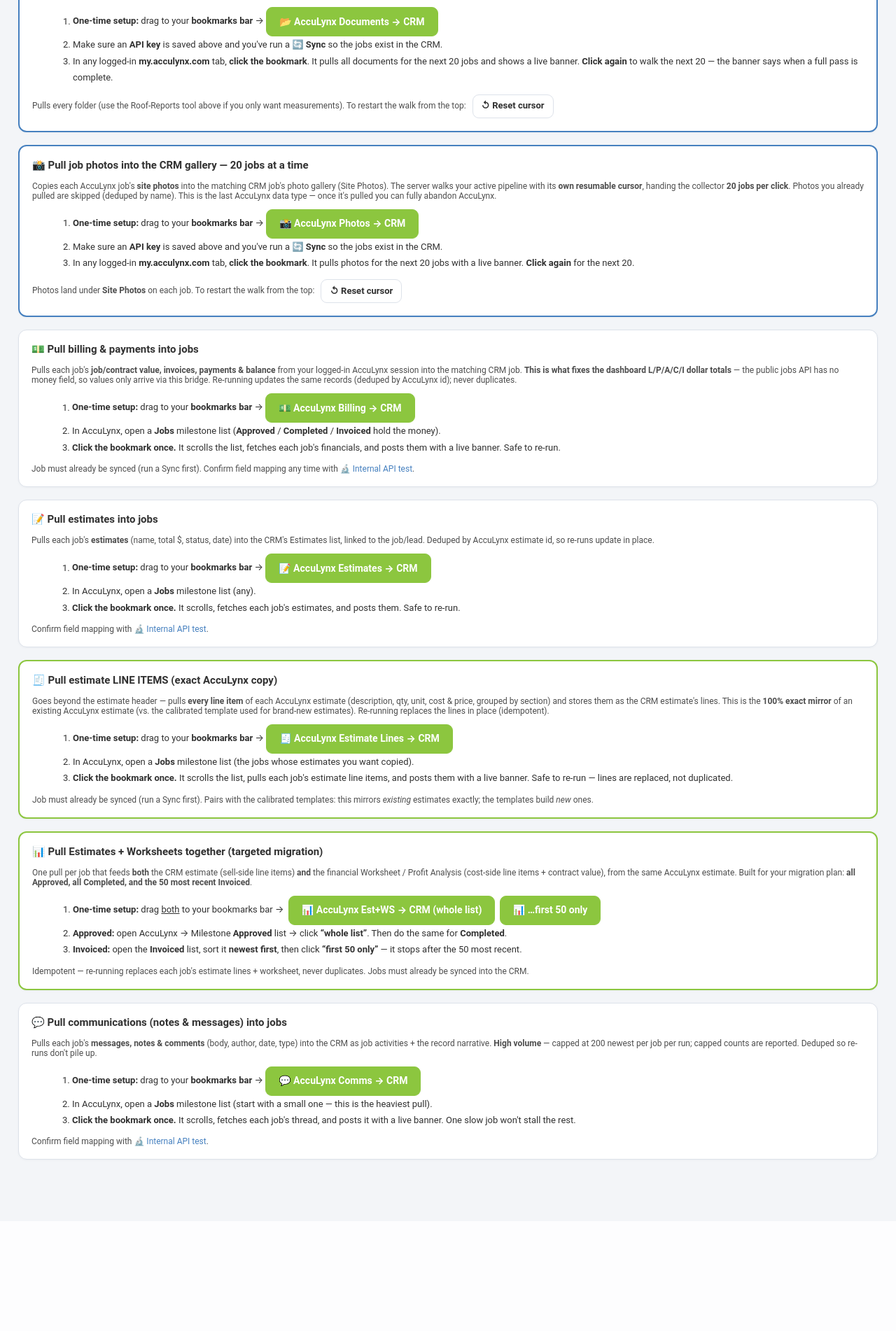
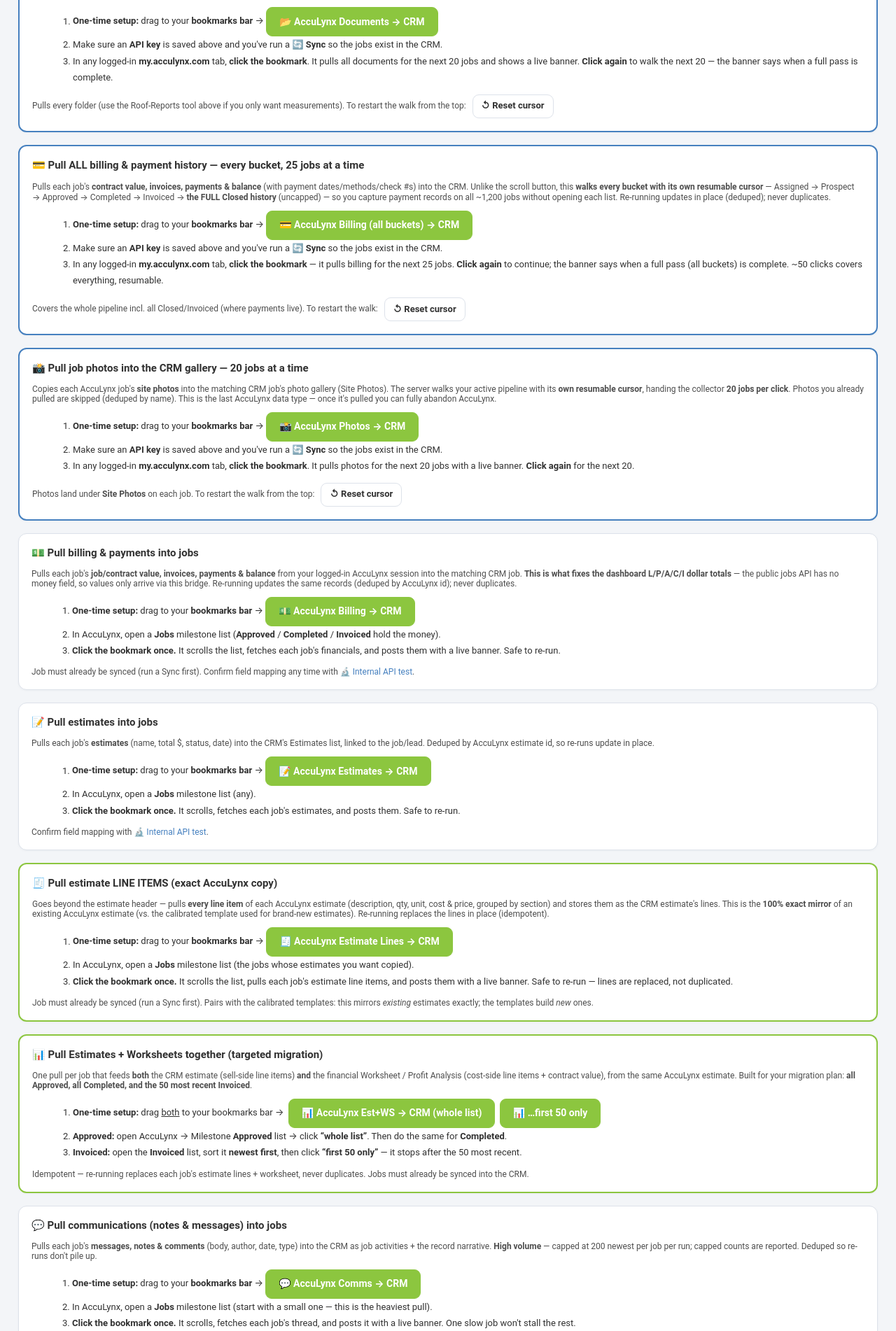
Before and after one commit to dannybivins83-blip/collab-crm, a Flask app: page /sync/ in a window 1280 px wide. Shown: the part 2186-4088 px from the top of the page at 70% size. Before the commit the page ends 3845 px from the top, so only its background shows below. Run offline with Flask 3, Linux system fonts and the light colour scheme; the visitor is signed in with stand-in values (Sample User, id 1); data that the repository does not hold is empty; some libraries are stand-ins or nearby versions.

Commit message:
Add 'Billing (all buckets) -> CRM' cursor-walk bookmarklet for full payment-history migration
- _pipeline_next_batch gains caps override; billing walks every bucket UNCAPPED
  (full Closed + Invoiced, where payments live) via own cursor acculynx_bill_*
- /sync/bill-batch (+ /sync/bill-reset), added to public allowlist
- pullBillingWalkBM: per job pulls financial-progress + invoices + linked payments,
  posts to billing-import; resumable 25/click; added to the bookmarks-folder installer

Co-Authored-By: Claude Opus 4.8 <noreply@anthropic.com>

```diff
--- a/modules/acculynx_sync.py
+++ b/modules/acculynx_sync.py
@@ -41,6 +41,7 @@ def _ensure_schema():
                 "acculynx_rr_cursor INTEGER DEFAULT 0", "acculynx_rr_group INTEGER DEFAULT 0",
                 "acculynx_doc_cursor INTEGER DEFAULT 0", "acculynx_doc_group INTEGER DEFAULT 0",
                 "acculynx_photo_cursor INTEGER DEFAULT 0", "acculynx_photo_group INTEGER DEFAULT 0",
+                "acculynx_bill_cursor INTEGER DEFAULT 0", "acculynx_bill_group INTEGER DEFAULT 0",
                 "debug_probe TEXT", "debug_probe_at TEXT"):
         try:
             db.execute("ALTER TABLE company_settings ADD COLUMN %s" % col)
@@ -2156,10 +2157,14 @@ def _rr_next_batch(base, key, n):
     return _pipeline_next_batch(base, key, n, "acculynx_rr_group", "acculynx_rr_cursor")
 
 
-def _pipeline_next_batch(base, key, n, gkey, ckey):
+def _pipeline_next_batch(base, key, n, gkey, ckey, caps=None):
     """Walk the active AccuLynx pipeline (GUIDs only) and return the next `n` jobs
     after the saved cursor (gkey/ckey), advancing it. Each item: {guid, name}.
-    Resumable across clicks; wraps the cursor to 0 when the pipeline is exhausted."""
+    Resumable across clicks; wraps the cursor to 0 when the pipeline is exhausted.
+    `caps` overrides the per-group cap dict (pass {} to walk EVERY group in full —
+    e.g. billing/payments needs all closed + invoiced, not just the recent 500)."""
+    if caps is None:
+        caps = _RR_GROUP_CAP
     company = db.get_company()
     g = int(company.get(gkey) or 0)
     start = int(company.get(ckey) or 0)
@@ -2167,7 +2172,7 @@ def _pipeline_next_batch(base, key, n, gkey, ckey):
     PAGE = 25
     while len(out) < n and g < len(_RR_GROUPS):
         grp = _RR_GROUPS[g]
-        cap = _RR_GROUP_CAP.get(grp)               # None = walk the whole group
+        cap = caps.get(grp)                        # None = walk the whole group
         if cap is not None and start >= cap:       # capped group fully walked
             g += 1
             start = 0
@@ -2407,6 +2412,43 @@ def photo_batch():
     return _cors({"ok": True, "batch": batch, "count": len(batch), "group": group, "done": done})
 
 
+@bp.route("/bill-batch")
+def bill_batch():
+    """CORS-open: next batch of job GUIDs to pull BILLING/PAYMENTS for, walking ALL
+    buckets UNCAPPED (its own cursor) — including the full Closed + Invoiced history,
+    where payment records live. Annotates in_crm. `?reset=1` restarts the walk."""
+    company = db.get_company()
+    key = (company.get("acculynx_api_key") or "").strip()
+    base = (company.get("acculynx_api_base") or DEFAULT_BASE).strip()
+    if not key:
+        return _cors({"ok": False, "reason": "no_api_key",
+                      "error": "Set an AccuLynx API key on the Sync page first."}, 400)
+    if request.args.get("reset"):
+        db.save_company({"acculynx_bill_group": 0, "acculynx_bill_cursor": 0})
+    try:
+        n = max(1, min(50, int(request.args.get("n") or 25)))
+    except Exception:
+        n = 25
+    try:
+        batch, group, done = _pipeline_next_batch(base, key, n,
+                                                  "acculynx_bill_group", "acculynx_bill_cursor",
+                                                  caps={})  # walk every bucket in full
+    except Exception as e:
+        return _cors({"ok": False, "reason": "api_failed", "error": "%s: %s" % (type(e).__name__, e)})
+    for it in batch:
+        kind, rec, how = _roofreport_record(it["guid"], it.get("name"))
+        it["in_crm"] = bool(rec)
+    return _cors({"ok": True, "batch": batch, "count": len(batch), "group": group, "done": done})
+
+
+@bp.route("/bill-reset", methods=["POST"])
+def bill_reset():
+    """Reset the billing/payments sync cursor to the top of the pipeline."""
+    db.save_company({"acculynx_bill_group": 0, "acculynx_bill_cursor": 0})
+    flash("Billing sync cursor reset — the next batch starts at the top of the pipeline.", "ok")
+    return redirect(url_for("sync.index"))
+
+
 @bp.route("/debug-probe", methods=["POST", "OPTIONS"])
 def debug_probe():
     """CORS-open temporary diagnostic: stores a posted JSON blob (e.g. AccuLynx endpoint
--- a/modules/auth.py
+++ b/modules/auth.py
@@ -25,7 +25,7 @@ PUBLIC = {"auth.login", "auth.google_login", "auth.google_callback",
           "sync.doc_import", "sync.doc_manifest", "sync.doc_batch",
           "sync.roofreport_import", "sync.roofreport_manifest", "sync.roofreport_batch",
           "sync.photo_import", "sync.photo_batch",
-          "sync.billing_import", "sync.billing_manifest",
+          "sync.billing_import", "sync.billing_manifest", "sync.bill_batch",
           "sync.estimate_import", "sync.comm_import", "sync.worksheet_import",
           "sync.job_guids", "sync.catalog_import", "sync.debug_probe",
           "portal.home", "portal.message", "portal.sign", "portal.sign_doc", "portal.pay",
--- a/templates/sync.html
+++ b/templates/sync.html
@@ -115,6 +115,21 @@
   </ol>
   <div class="muted">Pulls every folder (use the Roof-Reports tool above if you only want measurements). To restart the walk from the top:
     <form method="post" action="{{ url_for('sync.doc_reset') }}" style="display:inline">
+      <button class="btn ghost sm" type="submit" style="margin-left:6px">↺ Reset cursor</button>
+    </form>
+  </div>
+</div>
+
+<div class="card" style="border:2px solid var(--accent)">
+  <h2>💳 Pull ALL billing &amp; payment history — every bucket, 25 jobs at a time</h2>
+  <p class="muted">Pulls each job's <b>contract value, invoices, payments &amp; balance</b> (with payment dates/methods/check #s) into the CRM. Unlike the scroll button, this <b>walks every bucket with its own resumable cursor</b> — Assigned → Prospect → Approved → Completed → Invoiced → <b>the FULL Closed history</b> (uncapped) — so you capture payment records on all ~1,200 jobs without opening each list. Re-running updates in place (deduped); never duplicates.</p>
+  <ol style="font-size:13px;line-height:1.8;margin:0 0 12px 18px">
+    <li><b>One-time setup:</b> drag to your <b>bookmarks bar</b> →&nbsp;<a id="bmbillwalk" class="btn accent" href="#" onclick="return false">💳 AccuLynx Billing (all buckets) → CRM</a></li>
+    <li>Make sure an <b>API key</b> is saved above and you've run a <b>🔄 Sync</b> so the jobs exist in the CRM.</li>
+    <li>In any logged-in <b>my.acculynx.com</b> tab, <b>click the bookmark</b> — it pulls billing for the next 25 jobs. <b>Click again</b> to continue; the banner says when a full pass (all buckets) is complete. ~50 clicks covers everything, resumable.</li>
+  </ol>
+  <div class="muted">Covers the whole pipeline incl. all Closed/Invoiced (where payments live). To restart the walk:
+    <form method="post" action="{{ url_for('sync.bill_reset') }}" style="display:inline">
       <button class="btn ghost sm" type="submit" style="margin-left:6px">↺ Reset cursor</button>
     </form>
   </div>
@@ -384,6 +399,53 @@
     })();
   }
   document.getElementById('bmphotos').href='javascript:('+pullPhotosBM.toString()+')('+JSON.stringify(BASE)+')';
+})();
+</script>
+<script>
+(function(){
+  var BASE={{ request.host_url|tojson }};
+  // Billing/payments collector: ask the CRM for the next batch of job GUIDs (own cursor,
+  // ALL buckets uncapped), then per job pull financial-progress + invoices (+ linked
+  // payments) from AccuLynx and POST to billing-import. Resumable; click again to continue.
+  function pullBillingWalkBM(BASE){
+    (async function(){
+      var bn=document.createElement('div');
+      bn.style.cssText='position:fixed;top:12px;right:12px;z-index:999999;background:#24476C;color:#fff;padding:10px 15px;border-radius:9px;font:600 13px -apple-system,sans-serif;box-shadow:0 6px 20px rgba(0,0,0,.35);max-width:460px';
+      document.body.appendChild(bn);
+      var setb=function(t,c){bn.textContent=t;if(c)bn.style.background=c;};
+      var sleep=function(ms){return new Promise(function(r){setTimeout(r,ms);});};
+      async function gj(u,o){try{var r=await fetch(u,o||{headers:{'Accept':'application/json'}});if(!r.ok)return null;return await r.json();}catch(e){return null;}}
+      function arr(x){return Array.isArray(x)?x:(x&&x.items)||[];}
+      async function post(p){for(var a=0;a<3;a++){try{if(a)await sleep(400*a);var r=await fetch(BASE+'sync/billing-import',{method:'POST',headers:{'Content-Type':'application/json'},body:JSON.stringify(p)});return await r.json();}catch(e){}}return null;}
+      setb('Asking CRM for the next 25 jobs…');
+      var resp=await gj(BASE+'sync/bill-batch?n=25');
+      if(!resp){setb('Could not reach the CRM at '+BASE+' — is it open?','#c0392b');setTimeout(function(){bn.remove();},8000);return;}
+      if(!resp.ok){setb('Batch failed: '+(resp.error||resp.reason||'unknown')+(resp.reason==='no_api_key'?' (save an API key on the Sync page)':''),'#c0392b');setTimeout(function(){bn.remove();},9000);return;}
+      var batch=resp.batch||[];
+      if(!batch.length){setb('✓ Billing pass complete — all buckets walked. (Reset the cursor to run again.)','#2e7d32');setTimeout(function(){bn.remove();},12000);return;}
+      var tot=batch.length,ok=0,inv=0,pay=0,vals=0,nojob=0,fail=0,jdone=0;
+      for(var gi=0;gi<batch.length;gi++){var it=batch[gi],g=it.guid;
+        if(!it.in_crm){nojob++;jdone++;setb('Jobs '+jdone+'/'+tot+' · '+ok+' billed · '+nojob+' not in CRM');continue;}
+        try{
+          var fp=await gj('/api/jobs/'+g+'/financial-progress');
+          var iv=await gj('/api/jobs/'+g+'/invoices');
+          var invs=arr(iv&&iv.Invoices?iv.Invoices:iv),pays=[];
+          invs.forEach(function(x){(x.LinkedPayments||[]).forEach(function(p){pays.push({id:p.JobPaymentId,amount:p.Amount,date:p.PaymentDate,method:p.Method,reference:p.CheckNumber});});});
+          if((fp&&fp.JobValue!=null)||invs.length){
+            var d=await post({guid:g,value:(fp&&fp.JobValue),balance:(fp&&fp.BalanceDue),
+              invoices:invs.map(function(x){return {id:x.InvoiceId,number:x.InvoiceNumber,amount:x.Total,date:x.InvoiceDate,status:(x.IsPaid?'paid':(x.CurrentInvoiceState||'unpaid'))};}),
+              payments:pays});
+            if(d&&d.ok){ok++;inv+=invs.length;pay+=pays.length;if(d.summary){vals+=d.summary.value_set||0;if(d.summary.no_job)nojob++;}}else fail++;
+          }
+        }catch(e){fail++;}
+        jdone++;setb('Jobs '+jdone+'/'+tot+' · '+ok+' billed · '+inv+' inv · '+pay+' pmts'+(nojob?' · '+nojob+' not in CRM':'')+(fail?' · '+fail+' fail':''));
+      }
+      var more=resp.done?' — ✓ full pass complete (all buckets)':' — click again for the next 25';
+      setb('✓ '+tot+' jobs · '+ok+' billed · '+inv+' invoices · '+pay+' payments'+(nojob?' · '+nojob+' not in CRM':'')+(fail?' · '+fail+' failed':'')+more,'#2e7d32');
+      setTimeout(function(){bn.remove();},22000);
+    })();
+  }
+  document.getElementById('bmbillwalk').href='javascript:('+pullBillingWalkBM.toString()+')('+JSON.stringify(BASE)+')';
 })();
 </script>
 <script>
@@ -663,6 +725,7 @@ function downloadBookmarkFolder(){
     ['bm','📥 AccuLynx Records → CRM'],
     ['bmall','⭐ AccuLynx Sync All → CRM'],
     ['bmbill','💵 AccuLynx Billing → CRM'],
+    ['bmbillwalk','💳 AccuLynx Billing (all buckets) → CRM'],
     ['bmest','📝 AccuLynx Estimates → CRM'],
     ['bmestlines','🧾 AccuLynx Estimate Lines → CRM'],
     ['bmestws','📊 AccuLynx Est+WS → CRM (whole list)'],
```
